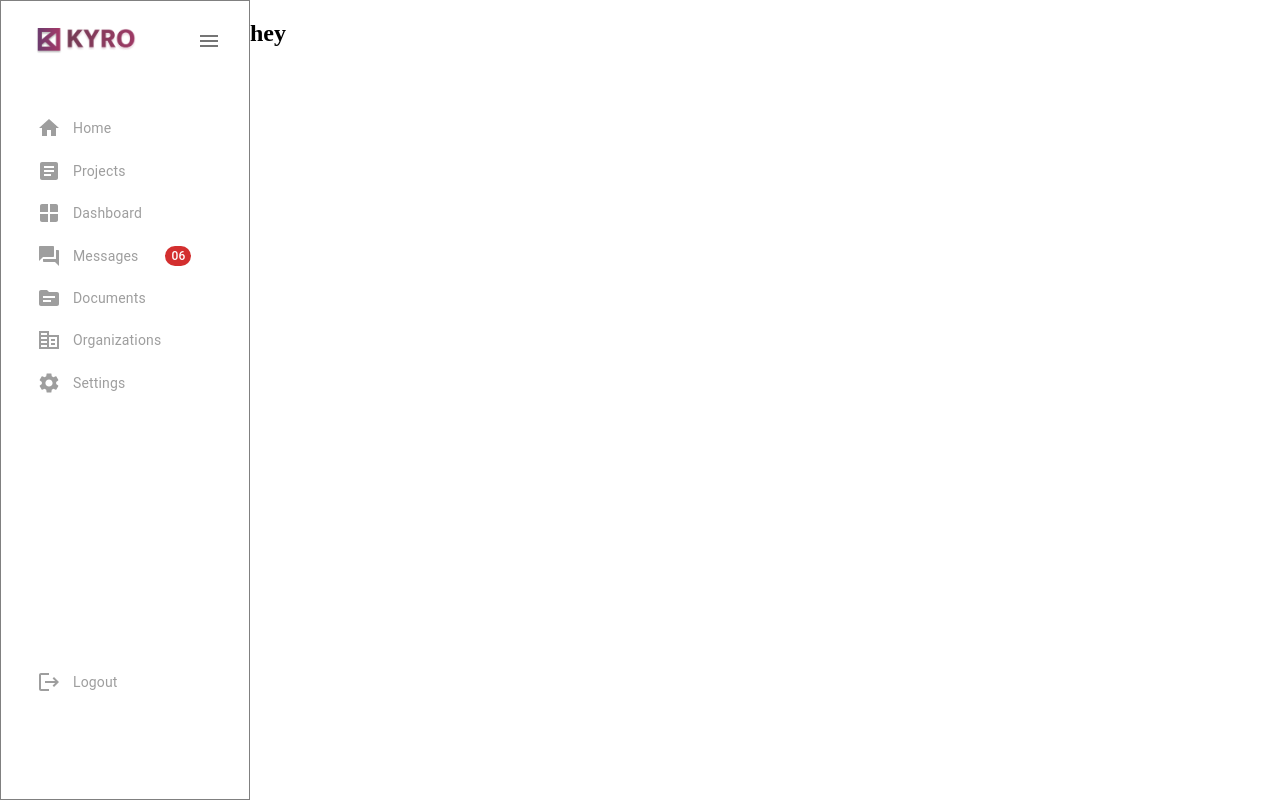
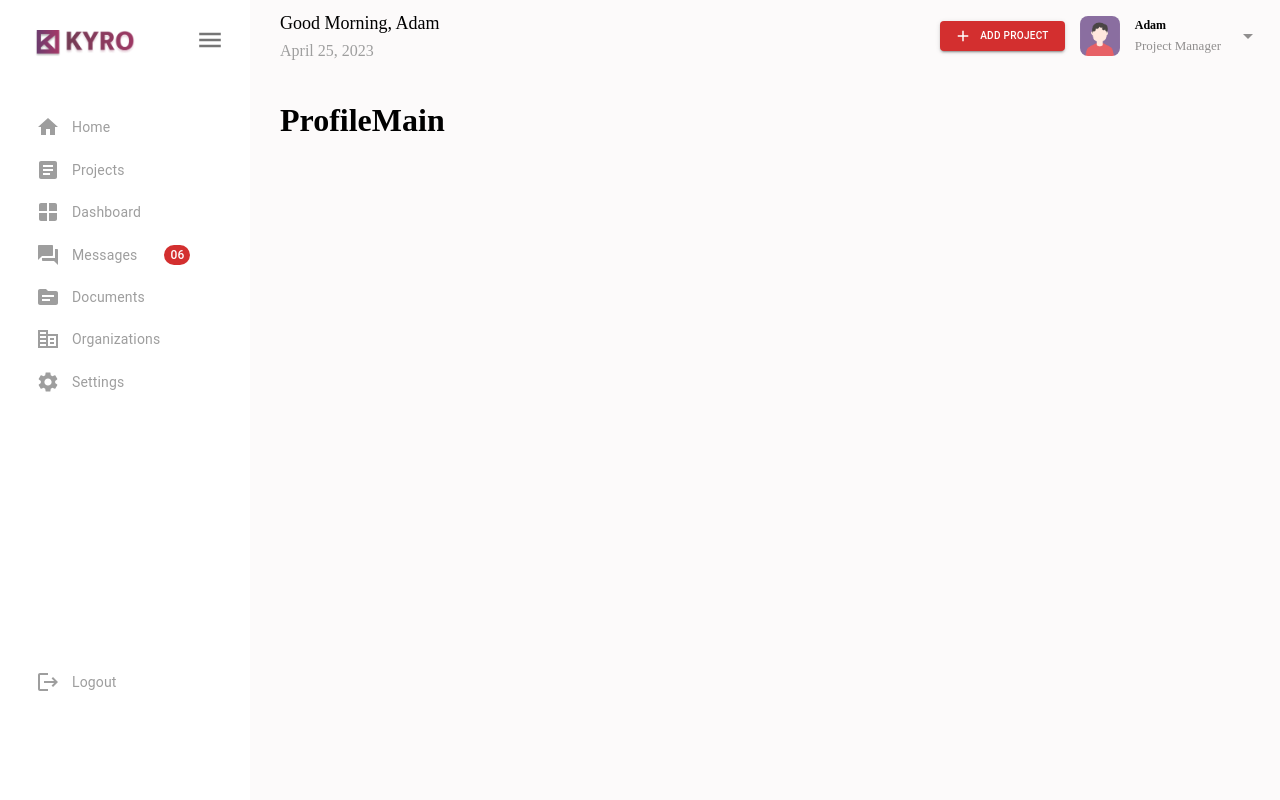
Before and after one commit to saranyavinjarapu/KyroProfilePageReactFrontend, a React (Create React App) app: page / in a window 1280 px wide. Built offline with nearby package versions, Linux system fonts and the light colour scheme.

Commit message:
created layout for profile main and created header with necessary accounnt information display

```diff
--- a/package.json
+++ b/package.json
@@ -11,6 +11,7 @@
     "@testing-library/jest-dom": "^5.16.5",
     "@testing-library/react": "^13.4.0",
     "@testing-library/user-event": "^13.5.0",
+    "dayjs": "^1.11.7",
     "react": "^18.2.0",
     "react-dom": "^18.2.0",
     "react-scripts": "5.0.1",
--- a/src/components/App.css
+++ b/src/components/App.css
@@ -7,7 +7,6 @@ body {
   box-sizing: border-box;
 }
 .App {
-  text-align: center;
   display: flex;
   height: 100vh;
 }
--- a/src/components/App.js
+++ b/src/components/App.js
@@ -1,11 +1,12 @@
 import "./App.css";
+import ProfileMain from "./Profile/ProfileMain";
 import Siderbar from "./Sidebar/Siderbar";
 
 function App() {
   return (
     <div className="App">
       <Siderbar></Siderbar>
-      <h2>hey</h2>
+      <ProfileMain></ProfileMain>
     </div>
   );
 }
--- /dev/null
+++ b/src/components/Header/Header.js
@@ -0,0 +1,37 @@
+import React from "react";
+import styles from "./Header.module.css";
+import Button from "@mui/material/Button";
+import AddIcon from "@mui/icons-material/Add";
+import dayjs from "dayjs";
+import UserIcon from "../../assets/user_icon.png";
+import ArrowDropDownIcon from "@mui/icons-material/ArrowDropDown";
+
+const Header = () => {
+  const currentFormattedDate = dayjs(new Date()).format("MMMM DD, YYYY");
+  return (
+    <div className={styles.Header}>
+      <div>
+        <p className={styles.GreetingHeadline}>Good Morning, Adam</p>
+        <p className={styles.GreetingDate}>{currentFormattedDate}</p>
+      </div>
+      <div className={styles.Account}>
+        <Button
+          variant="contained"
+          size="small"
+          color="error"
+          startIcon={<AddIcon />}
+        >
+          ADD PROJECT
+        </Button>
+        <img alt="user-picture-icon" src={UserIcon} />
+        <div className={styles.AccountInfo}>
+          <p className={styles.AccountName}>Adam</p>
+          <p className={styles.AccountRole}>Project Manager</p>
+        </div>
+        <ArrowDropDownIcon style={{ color: "#908e8e" }}></ArrowDropDownIcon>
+      </div>
+    </div>
+  );
+};
+
+export default Header;
--- /dev/null
+++ b/src/components/Header/Header.module.css
@@ -0,0 +1,49 @@
+.Header {
+  display: flex;
+  justify-content: space-between;
+  align-items: center;
+  margin: -5px 20px 5px 0px;
+}
+
+.GreetingHeadline {
+  font-size: 18px;
+  margin-bottom: 0;
+}
+
+.GreetingDate {
+  color: #9e9e9e;
+  margin-top: 0;
+  padding-top: 8px;
+}
+
+.Account {
+  display: flex;
+  align-items: center;
+  gap: 15px;
+}
+
+.Account button {
+  font-size: 10px;
+  padding: 6px 16px;
+  height: max-content;
+}
+
+.Account img {
+  width: 40px;
+  height: 40px;
+  border-radius: 20%;
+}
+
+.AccountInfo p {
+  margin: 0;
+  padding: 0;
+}
+.AccountInfo .AccountName {
+  font-size: 12px;
+  font-weight: 700;
+  margin-bottom: 5px;
+}
+.AccountInfo .AccountRole {
+  font-size: 13px;
+  color: #908e8e;
+}
--- /dev/null
+++ b/src/components/Profile/ProfileMain.js
@@ -0,0 +1,14 @@
+import React from "react";
+import styles from "./ProfileMain.module.css";
+import Header from "../Header/Header";
+
+const ProfileMain = () => {
+  return (
+    <div className={styles.Main}>
+      <Header></Header>
+      <h1>ProfileMain</h1>
+    </div>
+  );
+};
+
+export default ProfileMain;
--- /dev/null
+++ b/src/components/Profile/ProfileMain.module.css
@@ -0,0 +1,7 @@
+.Main {
+  display: flex;
+  flex-direction: column;
+  width: 100%;
+  background-color: rgb(249, 245, 245, 0.5);
+  padding-left: 30px;
+}
--- a/src/components/Sidebar/Sidebar.module.css
+++ b/src/components/Sidebar/Sidebar.module.css
@@ -1,5 +1,4 @@
 .Sidebar {
-  border: 0.5px solid grey;
   min-width: 250px;
   padding: 20px;
 }
--- a/src/components/Sidebar/Siderbar.js
+++ b/src/components/Sidebar/Siderbar.js
@@ -41,9 +41,13 @@ const Siderbar = () => {
           alt="kyro-logo"
           width="100px"
           src={kyroLogo}
-          style={{ cursor: "pointer" }}
+          style={{
+            cursor: "pointer",
+            display: "flex",
+            marginTop: "7px",
+          }}
         />
-        <IconButton>
+        <IconButton style={{ transform: "scale(1.2)" }}>
           <MenuOutlinedIcon />
         </IconButton>
       </Box>
```
Also changed, not shown: src/assets/user_icon.png (added), 1 other file (tests, documents, lock files or other folders).
